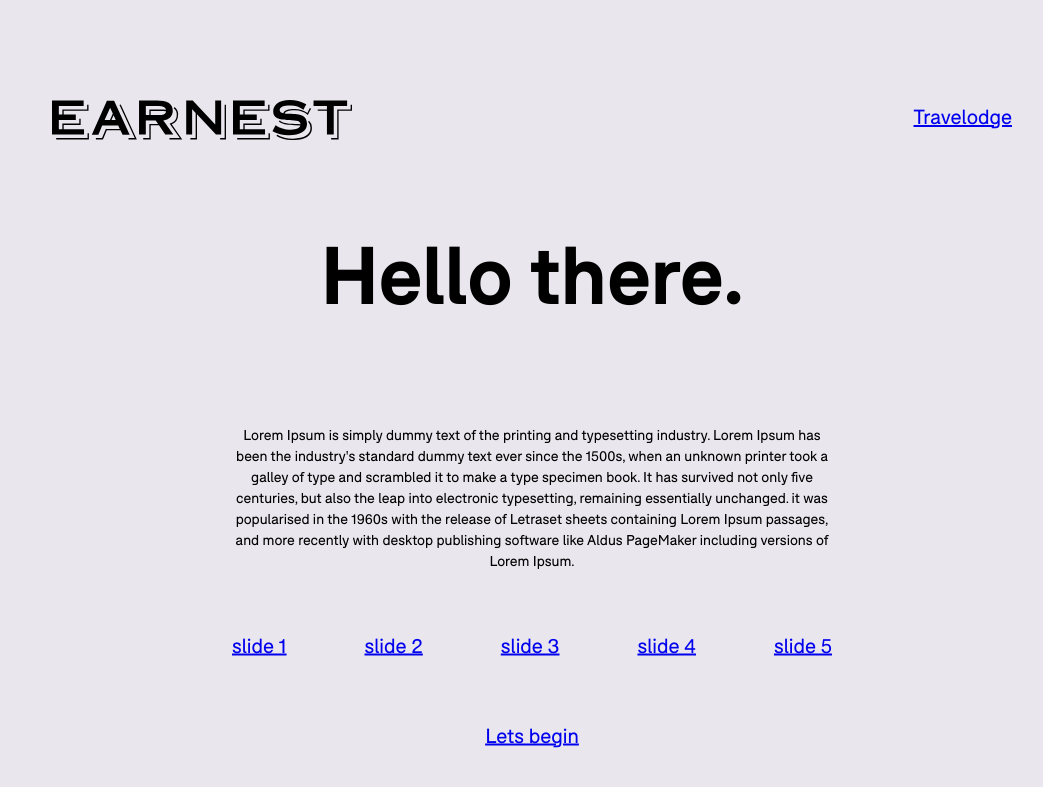
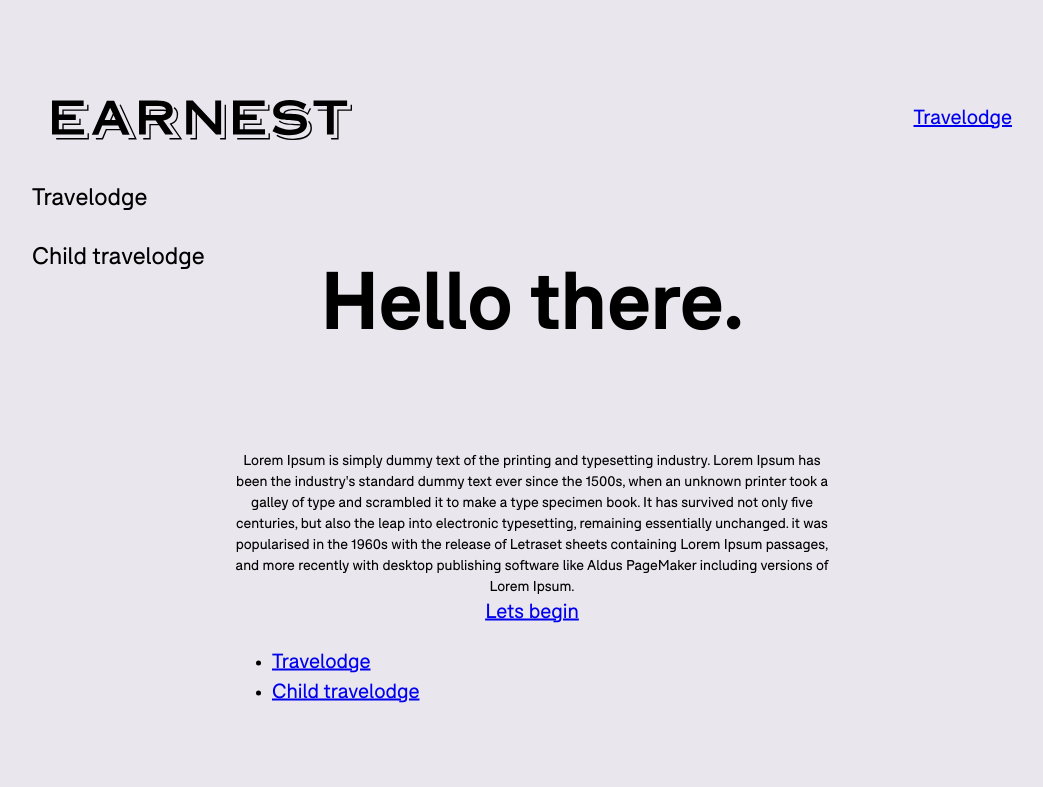
Before and after one commit to MichaelaSBrown-Earnest/pitch, a Jekyll site: the page built from index.html, in a window 1280 px wide. Shown: the top 787 px of the page, without its empty margins (108-1151 px from the left). Built offline with Jekyll 4.4.1, drawn with Linux system fonts in a browser that asks for light colours.

Commit message:
collections

```diff
--- a/_config.yml
+++ b/_config.yml
@@ -5,25 +5,19 @@ collections:
   pitch:
     title: Pitch
     output: true
-    client: automation anywhere
   posts:
     title: Posts
     output: true
   uploads:
     title: Uploads
     output: true
+
 defaults:
 - scope:
     path: ''
     type: pages
   values:
     layout: default
-    author: test
-- scope:
-    path: ''
-    type: posts
-  values:
-    layout: post
 - scope:
     path: ''
     type: pitch
@@ -32,6 +26,15 @@ defaults:
     circle-1:
     circle-2:
     image:
+- scope:
+    path: ''
+    type: pitch
+  values:
+    layout: square
+    square-1:
+    square-2:
+    image:
+
 email: michaela.brown@earnest-agency.com
 description: Write an awesome description for your new site here. You can edit this
   line in _config.yml. It will appear in your document head meta (for Google search
--- a/gulpfile.js
+++ b/gulpfile.js
@@ -24,7 +24,7 @@ var base_path = './',
           scss: [ src +'/sass/*.?(s)css',
                   src +'/sass/**/*.?(s)css',
                   src +'/sass/**/**/*.?(s)css'],
-          jekyll: ['index.html', '_posts/*', '_layouts/*', '_includes/*' , 'assets/*', 'assets/**/*', '_pitch/*']
+          jekyll: ['index.html', '_posts/*', '_layouts/*', '_includes/*' , 'assets/*', 'assets/**/*', '_pitch/*','_pitch/**/*']
       };
 
 
--- a/index.html
+++ b/index.html
@@ -11,19 +11,45 @@ layout: default
         </p>
     </section>
 
-{% for pitches in site.pitch limit:1 %}
 
-    <section class="pitch-slides">
+
+    <!-- <section class="pitch-slides">
     <a href="#">slide 1</a>
     <a href="#">slide 2</a>
     <a href="#">slide 3</a>
     <a href="#">slide 4</a>
     <a href="#">slide 5</a>
-    </section>
+    </section> -->
+
+    {% for pitches in site.pitch limit:1 %}
+         <a href="{{ pitches.url }}" class="button">Lets begin</a>
+    {% endfor %}
+
+    <nav>
+            <ul>
+            {% for pitches in site.pitch %}
+              <li><a href="{{pitches.url}}"{% if page.url == url %} class="selected"{% endif %}>{{pitches.title}}</a></li>
+            {% endfor %}
+            </ul>
+          </nav>
 
 
-    <a href="{{ pitches.url }}" class="button">Lets begin</a>
     <!-- <p>{{page.author}}</p> -->
 </section>
 
-{% endfor %}
+
+
+
+
+{% for item in site.pitch %}
+    <h3>{{ item.title }}</h3>
+      <ul>
+        {% for entry in item.travelodge %}
+          <li><a href="{{ entry.url }}">{{ entry.page }}</a></li>
+        {% endfor %}
+      </ul>
+
+      {% if item.subfolderitems[0] %}
+
+      {% endif %}
+  {% endfor %}
```
Also changed, not shown: _layouts/square-block.html (added, +14 -0 lines), _pitch/travelodge.md (+1 -0 lines), _pitch/travelodge/child-travelodge.markdown (+9 -2 lines), _pitch/test.markdown (line endings or trailing spaces).
